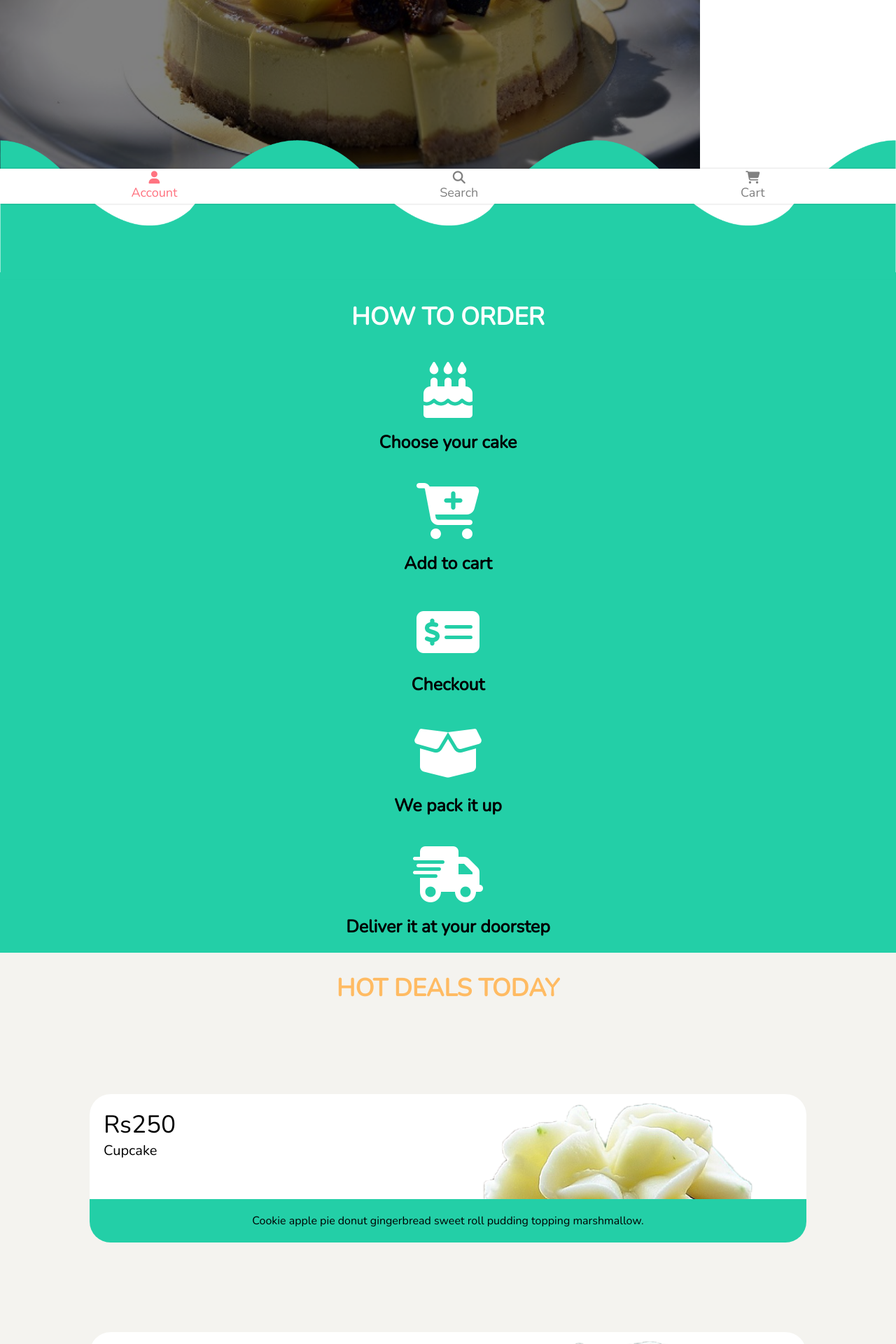
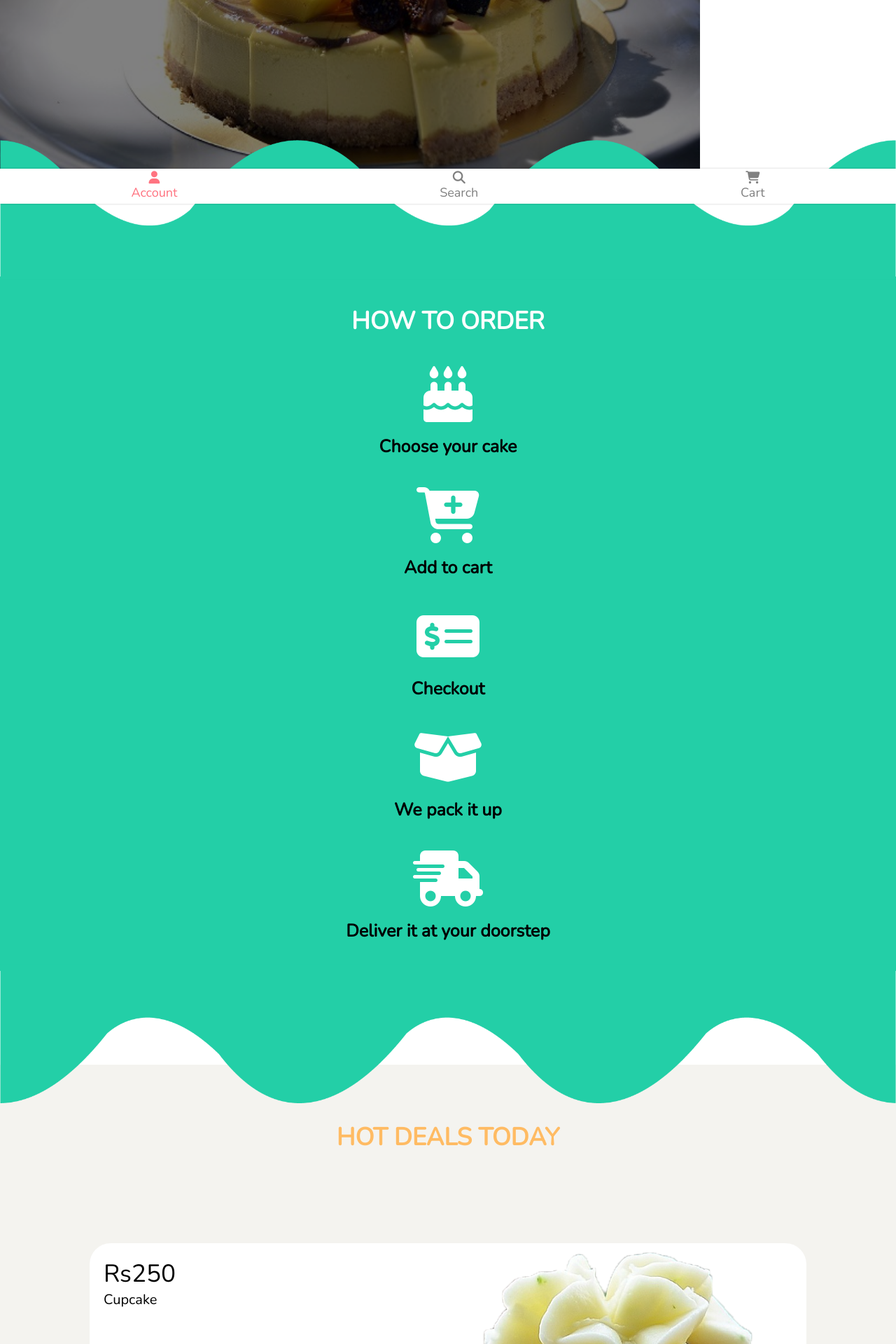
Before and after one commit to atishdhu/Cake-Shop-Website, a PHP site: page / in a window 1280 px wide. Shown: the part 509-2429 px from the top of the page at 70% size. Run offline with PHP 8.4, Linux system fonts and the light colour scheme; some libraries are stand-ins or nearby versions.

Commit message:
Add wave image to the bottom of how to order section

```diff
--- a/index.html
+++ b/index.html
@@ -72,8 +72,10 @@
         <!--End Slideshow -->
 
         <!--Start Wave Image-->
-        <div class="wave-image">
-            <img src="Assets/images/1.index/NavBar_WaveTeal.png">
+        <div class="wave-image-group">
+            <div class="wave-image">
+                <img src="Assets/images/1.index/NavBar_WaveTeal.png">
+            </div>
         </div>
         <!--End Wave Image-->
 
@@ -105,15 +107,35 @@
                 </div>
             </div>
          </div>
+        <!--End How to Order-->
 
-        <!--End How to Order-->
+         <!--Start Wave Image Flip-->
+        <div class="wave-image-group">
+            <div class="wave-image-flip">
+                <img src="Assets/images/1.index/NavBar_WaveTealFlip.png">
+            </div>
+        </div>
+        <!--End Wave Image Flip-->
 
          <!--Start Products List-->
          <div class="all-cakes">
+
              <div class="subtitle">
                 <h2>HOT DEALS TODAY</h2>
              </div>
-            <div class="cake">
+
+            <div class="cake1">
+                <div class="hot-cake-baseInfo" style="background-image: url(./Assets/images/1.index/Cupcake.png)">
+                    <span class="price">Rs250</span>
+                    <span class="name">Cupcake</span>
+                </div>
+
+                <div class="hot-cake-description">
+                    <span>Cookie apple pie donut gingerbread sweet roll pudding topping marshmallow.</span>
+                </div>
+            </div>
+
+            <div class="cake2">
                 <div class="hot-cake-baseInfo" style="background-image: url(./Assets/images/1.index/Cupcake.png)">
                     <span class="price">Rs250</span>
                     <span class="name">Cupcake</span>
@@ -122,7 +144,8 @@
                     <span>Cookie apple pie donut gingerbread sweet roll pudding topping marshmallow.</span>
                 </div>
             </div>
-            <div class="cake">
+
+            <div class="cake3">
                 <div class="hot-cake-baseInfo" style="background-image: url(./Assets/images/1.index/Cupcake.png)">
                     <span class="price">Rs250</span>
                     <span class="name">Cupcake</span>
@@ -131,7 +154,8 @@
                     <span>Cookie apple pie donut gingerbread sweet roll pudding topping marshmallow.</span>
                 </div>
             </div>
-            <div class="cake">
+
+            <div class="cake4">
                 <div class="hot-cake-baseInfo" style="background-image: url(./Assets/images/1.index/Cupcake.png)">
                     <span class="price">Rs250</span>
                     <span class="name">Cupcake</span>
@@ -236,5 +260,11 @@
         </div>
         <!-- End Bottom Nav -->
 
+        <div class="footer-group">
+            <footer class="footer">
+
+            </footer>
+        </div>
+
     </body>
 </html>
--- a/style.css
+++ b/style.css
@@ -188,16 +188,26 @@ html, body{
 /* End Slideshow */
 
 /* Start Wave Image */
-.wave-image img{
+.wave-image-group img{
     position:relative;
     max-width:100%;
     margin:0;
+    z-index:3;
+}
+
+.wave-image-group .wave-image{
     margin-bottom: -10px;
     margin-top: -40px;
     vertical-align: bottom;
-    z-index:3;
+}
+
+.wave-image-group .wave-image-flip{
+    margin-bottom: -40px;
+    margin-top: -10px;
+    vertical-align: top;
 }
 /* End Wave Image */
+
 
 /* Start How to Order*/
 .how-to-order h2{
@@ -216,7 +226,7 @@ html, body{
     text-align: center;
     font-size:80px;
     color:white;
-    padding-bottom: 20px;
+    padding-bottom: 40px;
 }
 
 .row .column{
@@ -232,13 +242,14 @@ html, body{
 }
 /* End How to Order*/
 
+
 /* Start Product List*/
 .all-cakes .subtitle h2{
-    padding-top: 28px;
+    padding-top: 80px;
     color:#FFBB63FF;
 }
 .all-cakes{
-    margin-top: -30px;
+    margin-top: -90px;
     margin-bottom: -30px;
     padding-bottom:40px;
     background-color: #F4F3EFFF;
@@ -271,7 +282,6 @@ html, body{
 }
 
 .hot-cake-description{
-    background-color: #23CFA7FF;
     border-radius: 0 0 30px 30px;
     text-align: center;
     width: 80%;
```
Also changed, not shown: other parts of style.css (+27 -5 lines), Assets/images/1.index/NavBar_WaveTealFlip.png (added).
